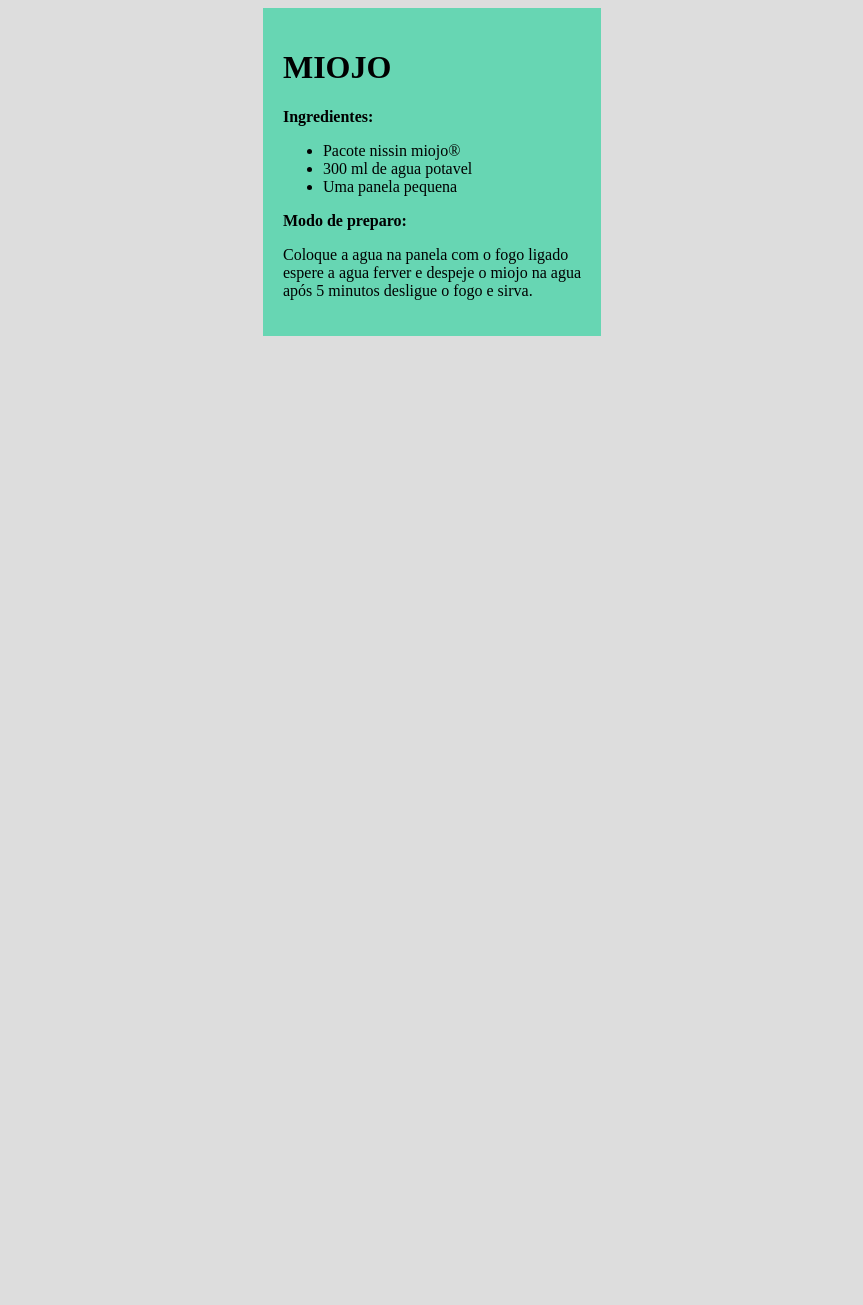
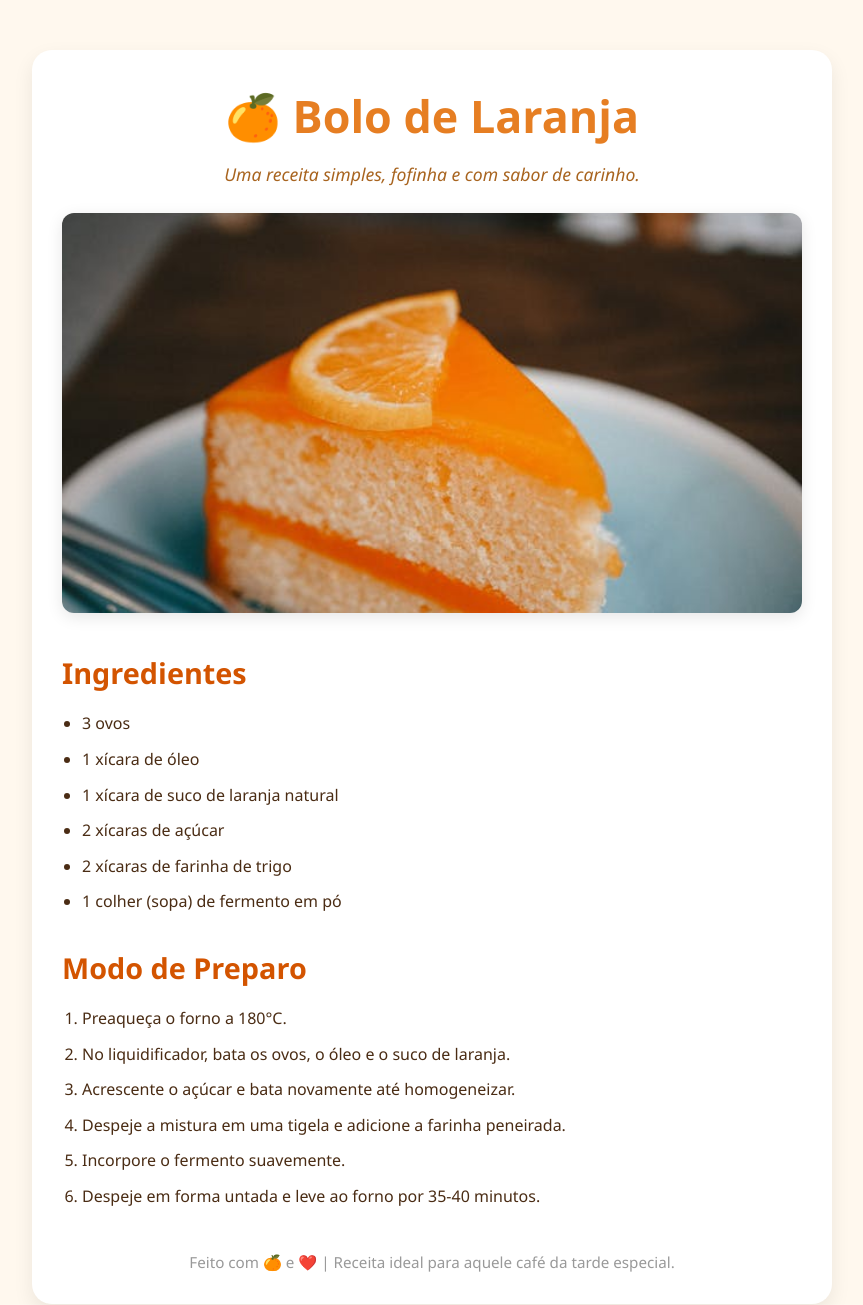
Before and after one commit to henriquezorzi/devops, a plain HTML site: page index.html in a window 1280 px wide. Shown: the top 1305 px of the page, without its empty margins (208-1071 px from the left). Before the commit the page ends 800 px from the top, so only its background shows below. Drawn offline with Linux system fonts and the light colour scheme.

Commit message:
Alteração do projeto

```diff
--- a/index.html
+++ b/index.html
@@ -3,26 +3,50 @@
 <head>
     <meta charset="UTF-8">
     <meta name="viewport" content="width=device-width, initial-scale=1.0">
-    <title>Receita do miojo perfeito do Zorzi</title>
-
-    <link rel="stylesheet" href="./styles.css"/>
+    <title>Bolo de Laranja</title>
+    <link rel="stylesheet" href="styles.css">
 </head>
 <body>
-    <div class="centro">
-        <div class="conteudo">
-            <h1>MIOJO</h1>
-            <b>Ingredientes:</b>
-            <ul>
-                <li>Pacote nissin miojo®</li>
-                <li>300 ml de agua potavel</li>
-                <li>Uma panela pequena</li>
-            </ul>
-            <b>Modo de preparo:</b>
-            <p>Coloque a agua na panela com o fogo ligado <br>
-            espere a agua ferver e despeje o miojo na agua <br>
-            após 5 minutos desligue o fogo e sirva. <br>
-            </p>
-        </div>
-    </div>
+  <main class="container">
+    <header class="header">
+      <h1>🍊 Bolo de Laranja</h1>
+      <p class="subtitulo">Uma receita simples, fofinha e com sabor de carinho.</p>
+    </header>
+
+    <section class="imagem-section">
+      <img
+        src="pexels-alcaponne-12285424.jpg"
+        alt="Bolo de Laranja Fofinho"
+        class="bolo-img">
+    </section>
+
+    <section>
+      <h2>Ingredientes</h2>
+      <ul>
+        <li>3 ovos</li>
+        <li>1 xícara de óleo</li>
+        <li>1 xícara de suco de laranja natural</li>
+        <li>2 xícaras de açúcar</li>
+        <li>2 xícaras de farinha de trigo</li>
+        <li>1 colher (sopa) de fermento em pó</li>
+      </ul>
+    </section>
+
+    <section>
+      <h2>Modo de Preparo</h2>
+      <ol>
+        <li>Preaqueça o forno a 180°C.</li>
+        <li>No liquidificador, bata os ovos, o óleo e o suco de laranja.</li>
+        <li>Acrescente o açúcar e bata novamente até homogeneizar.</li>
+        <li>Despeje a mistura em uma tigela e adicione a farinha peneirada.</li>
+        <li>Incorpore o fermento suavemente.</li>
+        <li>Despeje em forma untada e leve ao forno por 35-40 minutos.</li>
+      </ol>
+    </section>
+
+    <footer>
+      <p>Feito com 🍊 e ❤️ | Receita ideal para aquele café da tarde especial.</p>
+    </footer>
+  </main>
 </body>
 </html>
--- a/styles.css
+++ b/styles.css
@@ -1,15 +1,102 @@
-body {
-    background-color: #ddd;
-}
+/* Reset básico */
+* {
+    margin: 0;
+    padding: 0;
+    box-sizing: border-box;
+  }
 
-.centro {
-    display: flex;
-    flex-direction: column;
-    align-items: center;
-}
+  body {
+    font-family: 'Segoe UI', Tahoma, Geneva, Verdana, sans-serif;
+    background-color: #fff8ee;
+    color: #4a2c14;
+    line-height: 1.6;
+  }
 
-.conteudo {
+  .container {
     max-width: 800px;
-    padding: 20px;
-    background-color: rgb(103, 214, 179);
-}
+    margin: 50px auto;
+    padding: 30px;
+    background-color: #ffffff;
+    border-radius: 20px;
+    box-shadow: 0 8px 20px rgba(0,0,0,0.08);
+    transition: all 0.3s ease;
+  }
+
+  .header {
+    text-align: center;
+    margin-bottom: 25px;
+  }
+
+  .header h1 {
+    font-size: 2.8em;
+    color: #e67e22;
+    animation: fadeIn 1s ease-out;
+  }
+
+  .subtitulo {
+    color: #a8641f;
+    font-style: italic;
+    margin-top: 8px;
+    font-size: 1.1em;
+  }
+
+  .imagem-section {
+    text-align: center;
+    margin: 20px 0;
+  }
+
+  .bolo-img {
+    width: 100%;
+    max-height: 400px;
+    object-fit: cover;
+    border-radius: 12px;
+    box-shadow: 0 4px 16px rgba(0,0,0,0.1);
+    transition: transform 0.3s ease;
+  }
+
+  .bolo-img:hover {
+    transform: scale(1.02);
+  }
+
+  h2 {
+    margin-top: 30px;
+    color: #d35400;
+    font-size: 1.8em;
+  }
+
+  ul, ol {
+    margin: 15px 0 30px 20px;
+  }
+
+  li {
+    margin-bottom: 10px;
+  }
+
+  footer {
+    margin-top: 40px;
+    text-align: center;
+    color: #999;
+    font-size: 0.95em;
+  }
+
+  /* Animação */
+  @keyframes fadeIn {
+    from { opacity: 0; transform: translateY(-20px); }
+    to   { opacity: 1; transform: translateY(0); }
+  }
+
+  /* Responsivo */
+  @media (max-width: 600px) {
+    .container {
+      margin: 20px;
+      padding: 20px;
+    }
+
+    .header h1 {
+      font-size: 2em;
+    }
+
+    .bolo-img {
+      max-height: 250px;
+    }
+  }
```
Also changed, not shown: pexels-alcaponne-12285424.jpg (added).
